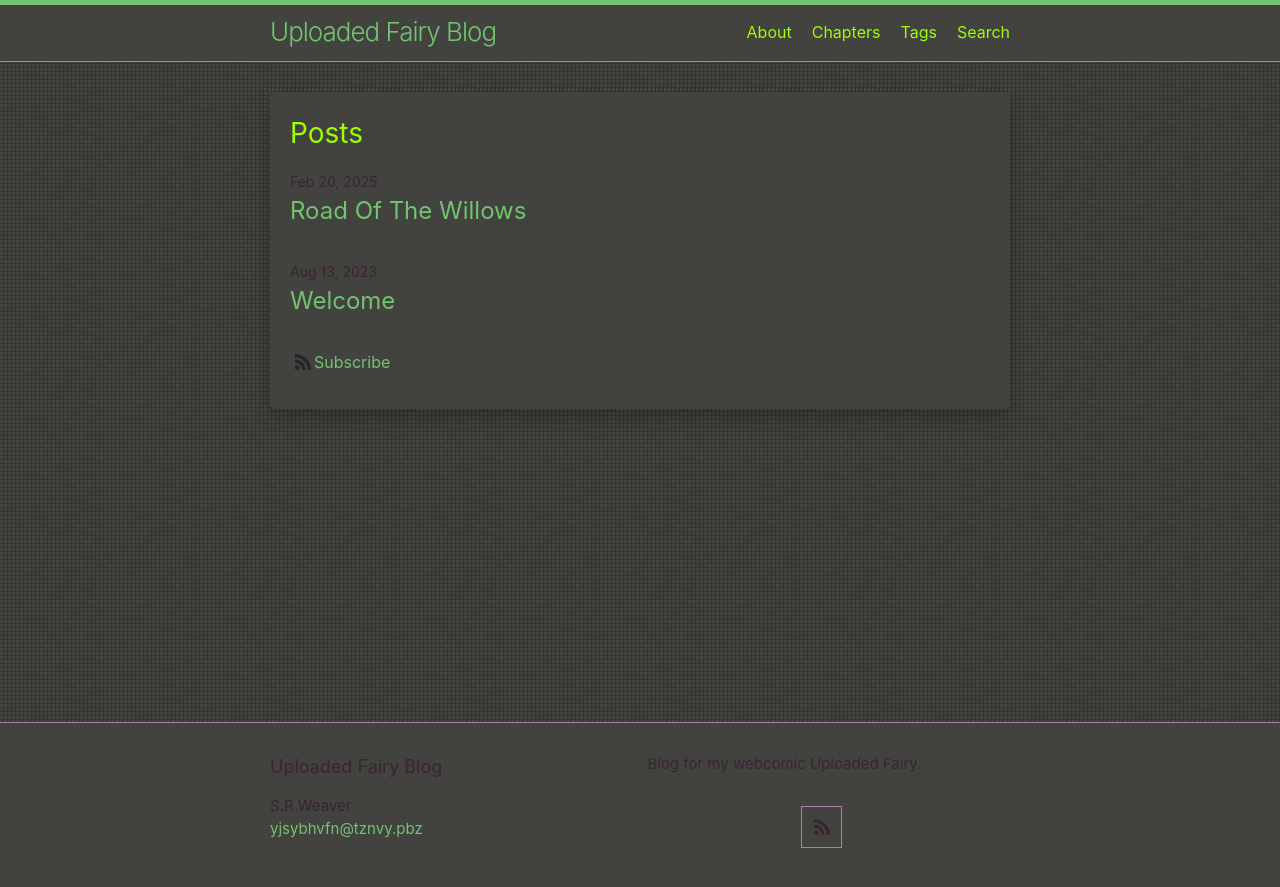
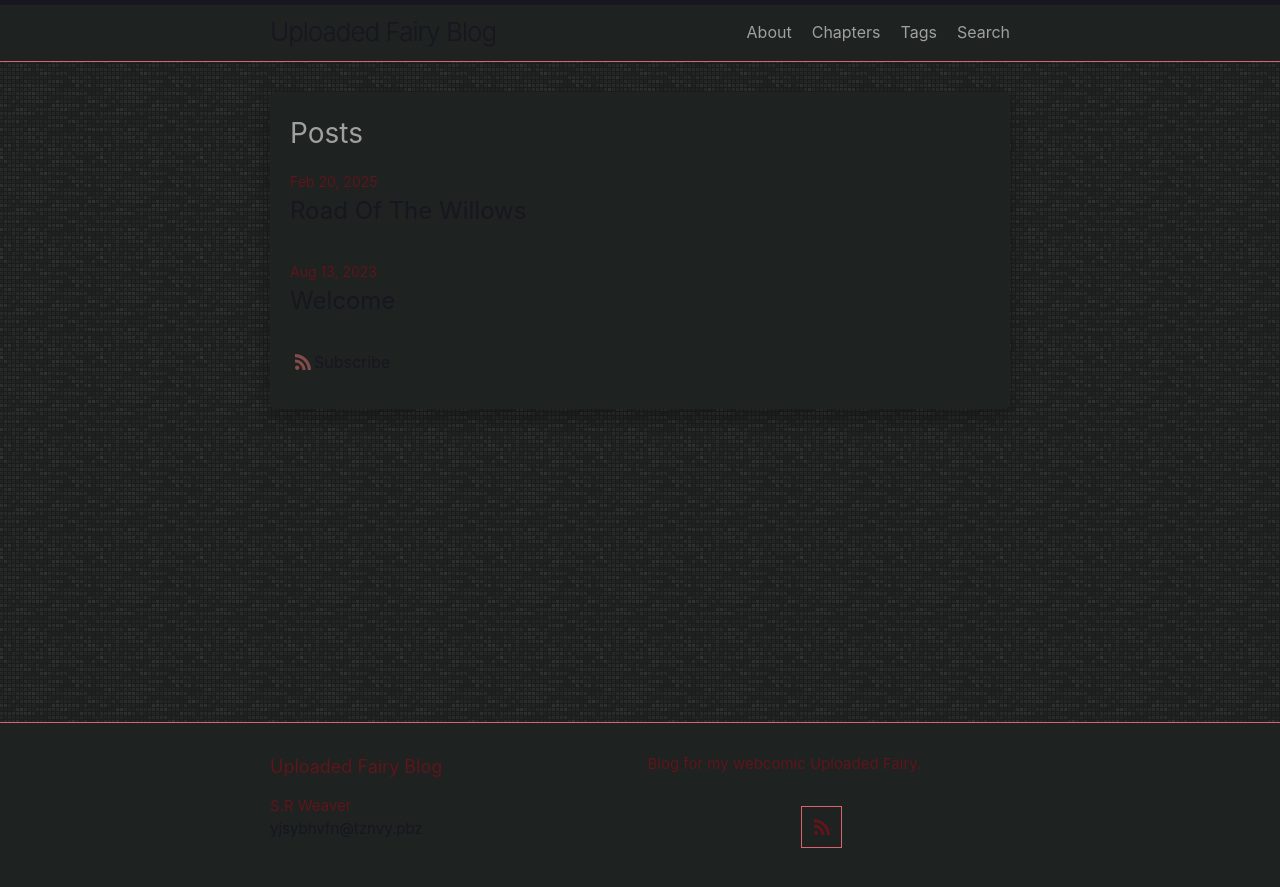
Before and after one commit to LWFlouisa/UFBlog, a Jekyll site: the page built from index.md, in a window 1280 px wide. Shown: the top 887 px of the page. Built offline with Jekyll 4.4.1, drawn with Linux system fonts in a browser that asks for light colours.

Commit message:
Update minima.scss

```diff
--- a/_sass/minima.scss
+++ b/_sass/minima.scss
@@ -10,14 +10,14 @@ $base-line-height: 1.5 !default;
 
 $spacing-unit:     30px !default;
 
-$text-color:       #9dff00 !default;
-$background-color: #42423e !default;
-$brand-color:      #72c470 !default; // Twitter Blue
+$text-color:       #9EA1A0 !default;
+$background-color: #1E2221 !default;
+$brand-color:      #17171F !default; // Twitter Blue
 
-$grey-color:       #3b2435 !default;
+$grey-color:       #5E151B !default;
 $grey-color-light: lighten($grey-color, 40%) !default;
 $grey-color-dark:  darken($grey-color, 25%) !default;
-$orange-color:     #25242b !default;
+$orange-color:     #834C4A !default;
 $table-text-align: left !default;
 
 // Width of the content area
```
